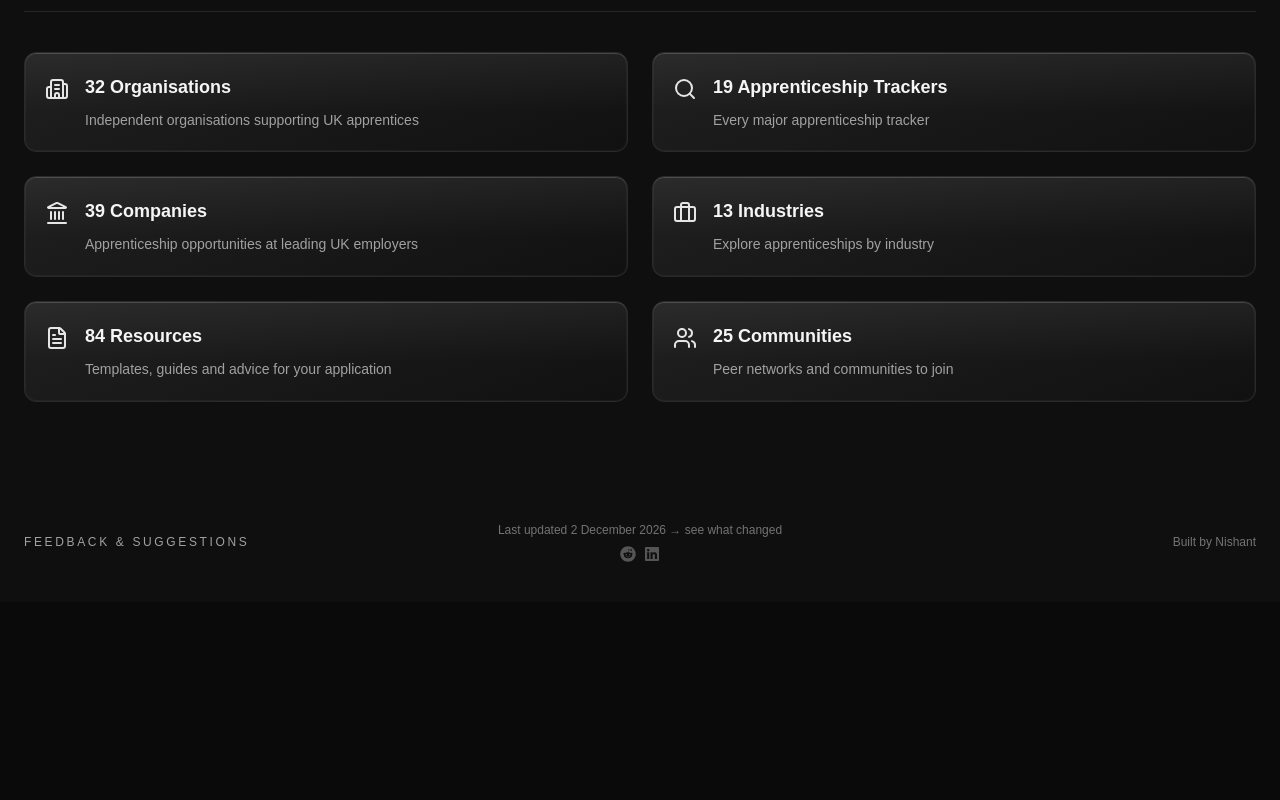
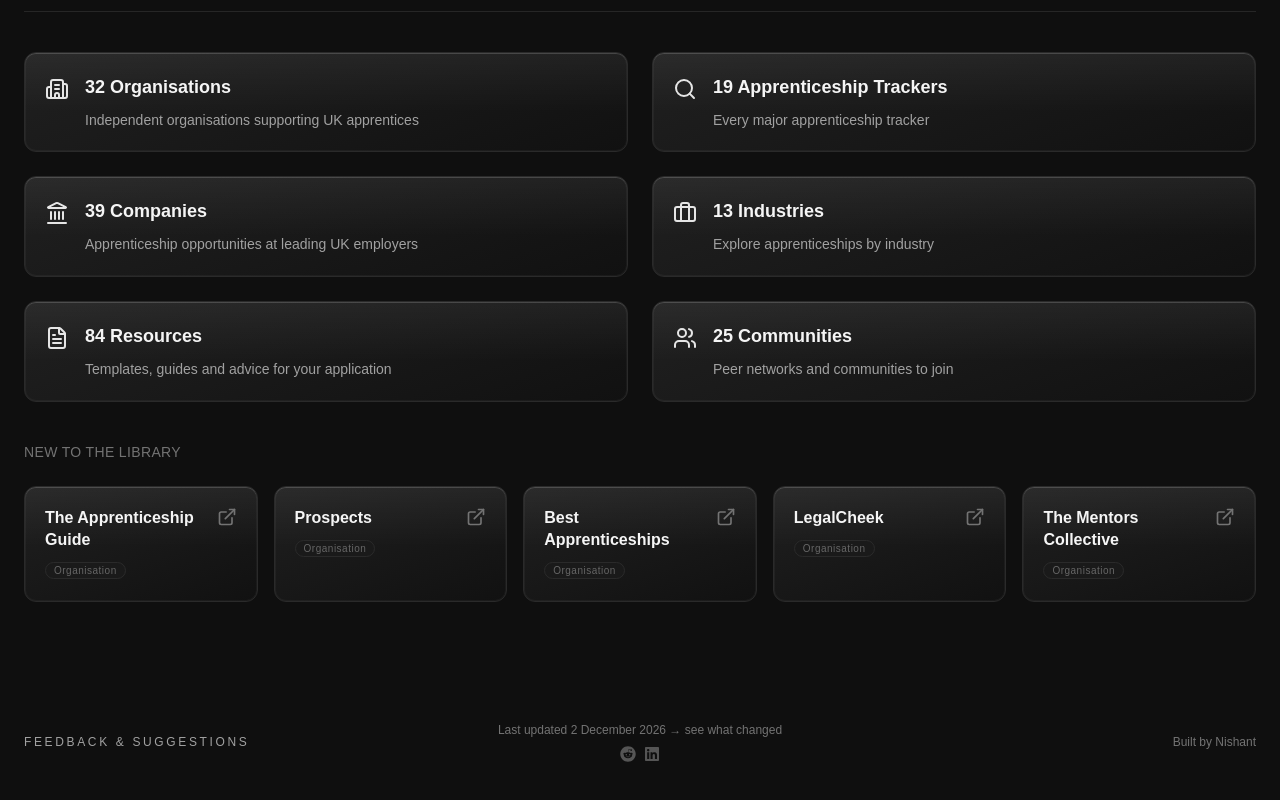
Before and after one commit to NishantBrahmbhatt/aprntcshp, a Next.js app: page / in a window 1280 px wide. Shown: the part 504-1304 px from the top of the page. Before the commit the page ends 1106 px from the top, so only its background shows below. Built offline with nearby package versions, Linux system fonts and the light colour scheme; no server answers; the database is empty.

Commit message:
added a recently added section to the landing page

```diff
--- a/components/HomePageClient.tsx
+++ b/components/HomePageClient.tsx
@@ -4,6 +4,7 @@ import { useCallback, useEffect, useMemo, useRef, useState } from "react";
 import {
   Briefcase,
   Building2,
+  ExternalLink,
   FileText,
   Landmark,
   Layers,
@@ -196,6 +197,95 @@ const sectionCards = [
     count: communities.length,
   },
 ];
+
+const FEATURED_CARD_CLASS =
+  "group relative overflow-hidden flex flex-row items-start justify-between gap-4 rounded-xl border border-[#2a2a2a] bg-[linear-gradient(160deg,#202020_0%,#111_100%)] p-5 shadow-[inset_0_1px_0_rgba(255,255,255,0.13),_inset_0_0_0_1px_rgba(255,255,255,0.04)] translate-y-0 transition-[transform,box-shadow,border-color] [transition-duration:0.3s,120ms,120ms] [transition-timing-function:ease,cubic-bezier(0.16,1,0.3,1),cubic-bezier(0.16,1,0.3,1)] hover:-translate-y-[2px] hover:border-[#383838] hover:shadow-[inset_0_1px_0_rgba(255,255,255,0.2),_inset_0_0_0_1px_rgba(255,255,255,0.06)] before:content-[''] before:absolute before:top-0 before:left-0 before:right-0 before:h-[60px] before:bg-[linear-gradient(180deg,rgba(255,255,255,0.05)_0%,transparent_100%)] before:pointer-events-none";
+
+type NewLibraryItem = {
+  id: string;
+  name: string;
+  href: string;
+  categoryLabel: "Organisation" | "Community" | "Company" | "Resource";
+  dateAdded: string;
+};
+
+const newLibraryItems: NewLibraryItem[] = (() => {
+  const all: NewLibraryItem[] = [];
+
+  organisations.forEach((item, index) => {
+    if (!item.dateAdded) return;
+    all.push({
+      id: `organisation-${index}`,
+      name: item.name,
+      href: item.url,
+      categoryLabel: "Organisation",
+      dateAdded: item.dateAdded,
+    });
+  });
+
+  communities.forEach((item, index) => {
+    if (!item.dateAdded) return;
+    all.push({
+      id: `community-${index}`,
+      name: item.name,
+      href: item.url,
+      categoryLabel: "Community",
+      dateAdded: item.dateAdded,
+    });
+  });
+
+  companies.forEach((item, index) => {
+    if (!item.dateAdded) return;
+    all.push({
+      id: `company-${index}`,
+      name: item.name,
+      href: item.url,
+      categoryLabel: "Company",
+      dateAdded: item.dateAdded,
+    });
+  });
+
+  templates.forEach((item, index) => {
+    if (!item.dateAdded) return;
+    all.push({
+      id: `resource-template-${index}`,
+      name: item.name,
+      href: item.href,
+      categoryLabel: "Resource",
+      dateAdded: item.dateAdded,
+    });
+  });
+
+  [
+    cvAdvice,
+    coverLetters,
+    apprenticeshipGuides,
+    interviewPrep,
+    psychometricTests,
+    assessmentCentre,
+    getInspired,
+    workExperience,
+    linkedinPersonalBrand,
+  ].forEach((resourceArray, resourceArrayIndex) => {
+    resourceArray.forEach((item, itemIndex) => {
+      if (!("dateAdded" in item) || !item.dateAdded) return;
+      all.push({
+        id: `resource-${resourceArrayIndex}-${itemIndex}`,
+        name: item.title,
+        href: item.href,
+        categoryLabel: "Resource",
+        dateAdded: item.dateAdded,
+      });
+    });
+  });
+
+  return all
+    .sort(
+      (a, b) =>
+        new Date(b.dateAdded).getTime() - new Date(a.dateAdded).getTime(),
+    )
+    .slice(0, 5);
+})();
 
 
 function LandingGlobalSearch() {
@@ -426,6 +516,46 @@ function SectionsRow() {
   );
 }
 
+function NewToLibrarySection() {
+  if (newLibraryItems.length === 0) return null;
+
+  return (
+    <section className="mt-10" aria-labelledby="new-to-library-heading">
+      <h2
+        id="new-to-library-heading"
+        className="text-sm font-medium tracking-wide text-neutral-500 uppercase"
+      >
+        New to the library
+      </h2>
+      <div className="mt-6 grid grid-cols-1 gap-4 lg:grid-cols-5">
+        {newLibraryItems.map((item) => (
+          <a
+            key={item.id}
+            href={item.href}
+            target="_blank"
+            rel="noopener noreferrer"
+            className={`${FEATURED_CARD_CLASS} no-underline text-inherit`}
+          >
+            <div className="relative z-[1] min-w-0 flex-1 space-y-1.5">
+              <p className="text-base font-semibold text-neutral-100 leading-snug">
+                {item.name}
+              </p>
+              <span className="rounded-full border border-[#2a2a2a] bg-[#1a1a1a] px-2 py-0.5 text-[10px] font-normal tracking-[0.05em] text-[#666]">
+                {item.categoryLabel}
+              </span>
+            </div>
+            <ExternalLink
+              className="relative z-[1] h-5 w-5 shrink-0 text-neutral-500 transition-colors group-hover:text-neutral-200"
+              strokeWidth={2}
+              aria-hidden
+            />
+          </a>
+        ))}
+      </div>
+    </section>
+  );
+}
+
 export default function HomePageClient() {
   const [showStartHere, setShowStartHere] = useState<boolean | null>(null);
 
@@ -459,6 +589,7 @@ export default function HomePageClient() {
           ) : null}
           <SectionsRow />
           <MostUsefulResourcesSection />
+          <NewToLibrarySection />
         </div>
         <SiteFooter />
       </main>
```
